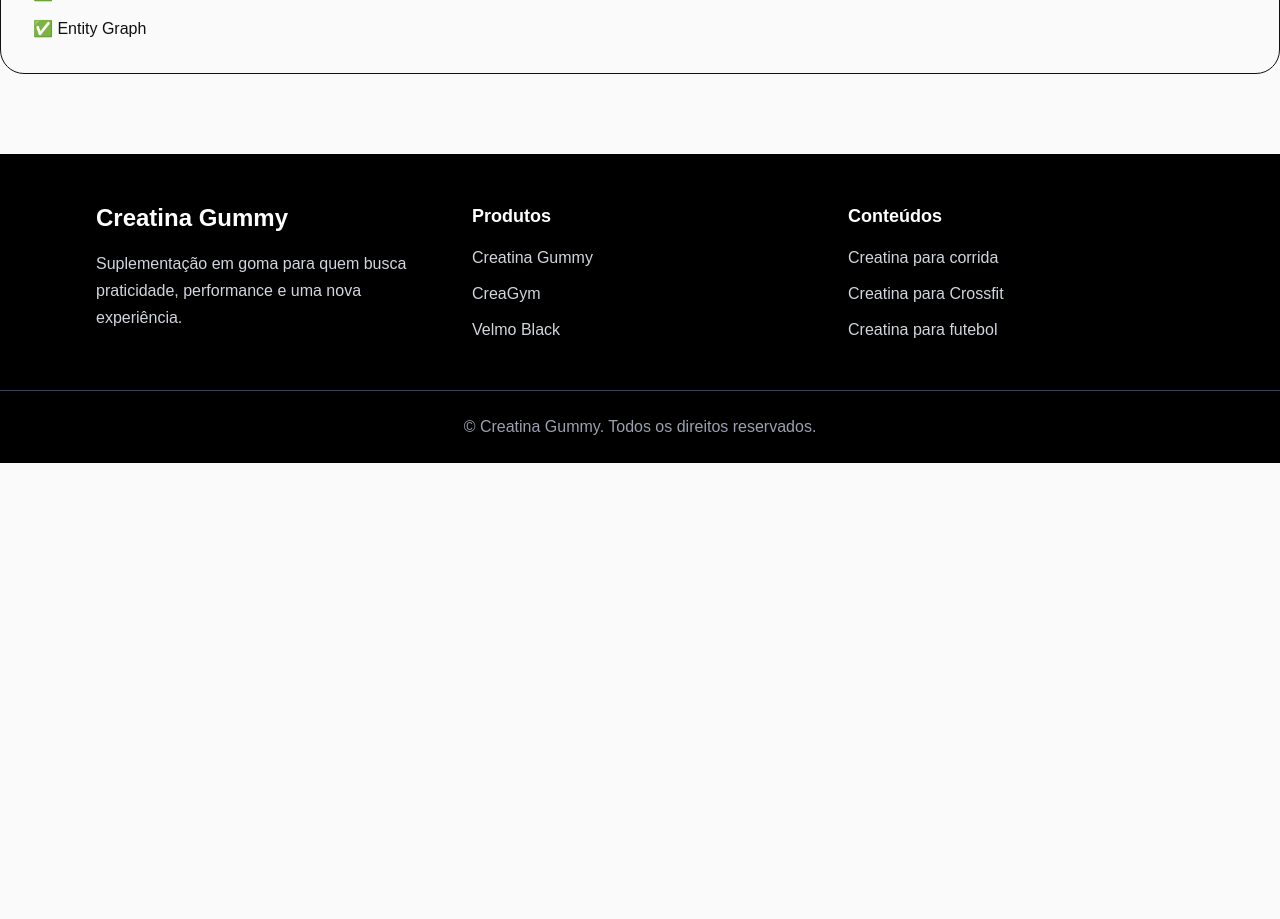
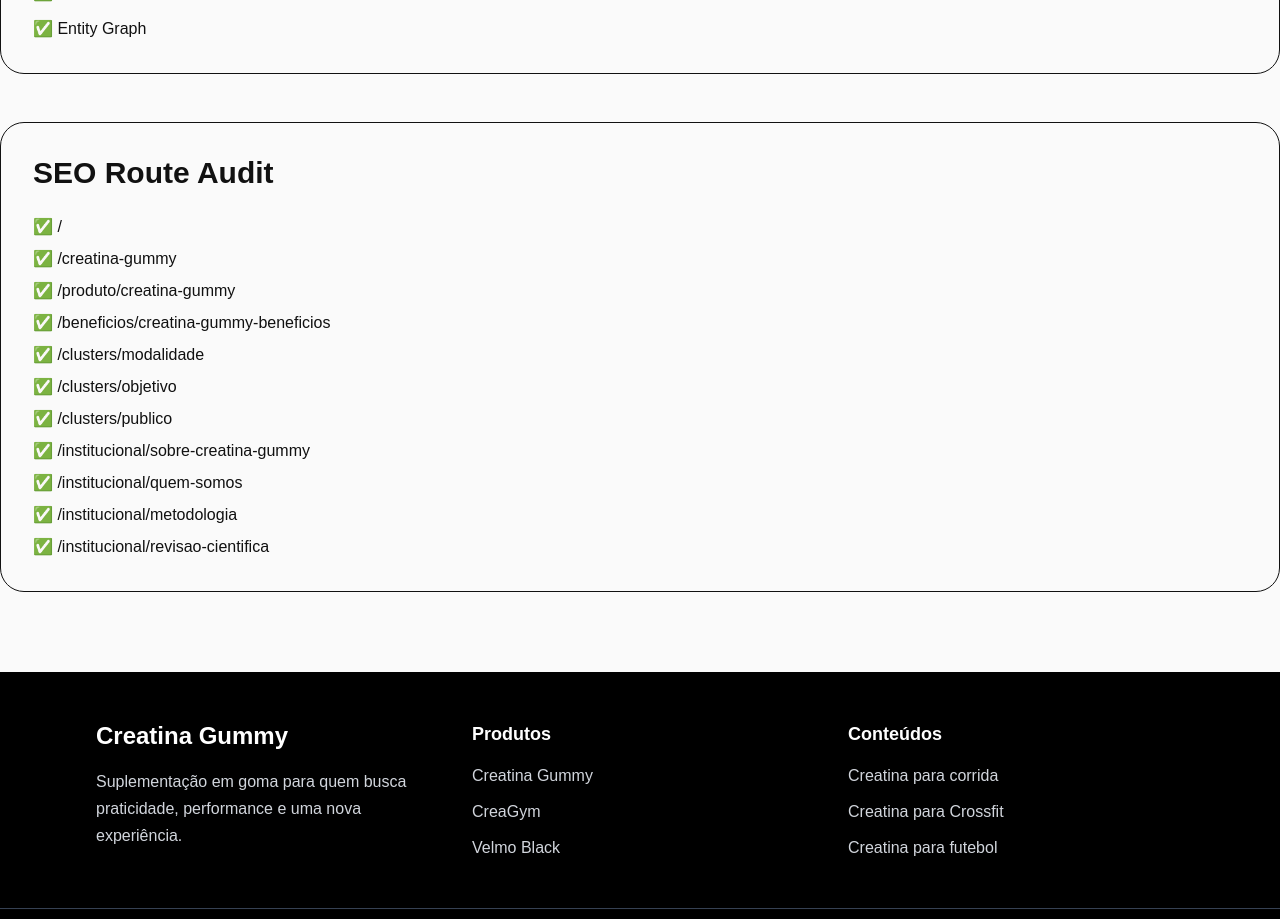
Before and after one commit to offondigital/velmora-creatina-gummy, a Next.js app: page / in a window 1280 px wide. Shown: the part 1820-2739 px from the top of the page. Before the commit the page ends 2283 px from the top, so only its background shows below. Built offline with nearby package versions, Linux system fonts and the light colour scheme.

Commit message:
route audit seo validation integrated

```diff
--- /dev/null
+++ b/app/components/RouteAudit.tsx
@@ -0,0 +1,70 @@
+const routes = [
+
+"/",
+
+"/creatina-gummy",
+
+"/produto/creatina-gummy",
+
+"/beneficios/creatina-gummy-beneficios",
+
+"/clusters/modalidade",
+
+"/clusters/objetivo",
+
+"/clusters/publico",
+
+"/institucional/sobre-creatina-gummy",
+
+"/institucional/quem-somos",
+
+"/institucional/metodologia",
+
+"/institucional/revisao-cientifica"
+
+];
+
+
+
+export default function RouteAudit(){
+
+
+return (
+
+<section className="mt-12 p-8 border rounded-3xl">
+
+
+<h2 className="text-3xl font-bold">
+
+SEO Route Audit
+
+</h2>
+
+
+
+<ul className="mt-6 space-y-2">
+
+
+{routes.map(route=>(
+
+
+<li key={route}>
+
+✅ {route}
+
+</li>
+
+
+))}
+
+
+</ul>
+
+
+</section>
+
+
+);
+
+
+}
--- a/app/layout.tsx
+++ b/app/layout.tsx
@@ -14,7 +14,9 @@
 import TopicAuthoritySchema from "./components/TopicAuthoritySchema";
 import KnowledgeGraphSchema from "./components/KnowledgeGraphSchema";
 import SEOHealthCheck from "./components/SEOHealthCheck";
+import RouteAudit from "./components/RouteAudit";
 import SchemaValidator from "./components/SchemaValidator";
+
 
 
 
@@ -47,14 +49,19 @@
 
 
 
+
 export const metadata: Metadata = {
 
 
 metadataBase:
 
 new URL(
+
 "https://creatinagummy.com.br"
+
 ),
+
+
 
 
 
@@ -67,12 +74,14 @@
 "Creatina Gummy | Creatina em goma",
 
 
+
 template:
 
 "%s | Creatina Gummy"
 
 
 },
+
 
 
 
@@ -104,8 +113,8 @@
 "suplemento de creatina"
 
 
+],
 
-],
 
 
 
@@ -125,16 +134,21 @@
 
 
 
+
 openGraph:{
 
 
 type:"website",
 
 
-url:"https://creatinagummy.com.br",
+url:
+
+"https://creatinagummy.com.br",
 
 
-title:"Creatina Gummy | Creatina em goma",
+title:
+
+"Creatina Gummy | Creatina em goma",
 
 
 description:
@@ -158,10 +172,14 @@
 twitter:{
 
 
-card:"summary_large_image",
+card:
+
+"summary_large_image",
 
 
-title:"Creatina Gummy | Creatina em goma",
+title:
+
+"Creatina Gummy | Creatina em goma",
 
 
 description:
@@ -169,7 +187,6 @@
 "Creatina gummy para praticidade e performance."
 
 }
-
 
 
 
@@ -196,7 +213,6 @@
 
 
 
-
 {
 
 
@@ -205,11 +221,9 @@
 "WebSite",
 
 
-
 "@id":
 
 "https://creatinagummy.com.br/#website",
-
 
 
 "url":
@@ -217,11 +231,9 @@
 "https://creatinagummy.com.br",
 
 
-
 "name":
 
 "Creatina Gummy",
-
 
 
 "publisher":{
@@ -231,11 +243,13 @@
 
 "https://creatinagummy.com.br/#organization"
 
+
 }
 
 
 
 },
+
 
 
 
@@ -249,11 +263,9 @@
 "Organization",
 
 
-
 "@id":
 
 "https://creatinagummy.com.br/#organization",
-
 
 
 "name":
@@ -261,18 +273,14 @@
 "Creatina Gummy",
 
 
-
 "url":
 
 "https://creatinagummy.com.br",
 
 
-
-
 "description":
 
 "Marca especializada em creatina em goma e conteúdos educativos sobre suplementação esportiva."
-
 
 
 }
@@ -301,7 +309,7 @@
 
 children:React.ReactNode;
 
-}>){
+}>) {
 
 
 
@@ -309,13 +317,10 @@
 
 
 
-
 <html lang="pt-BR">
 
 
-
 <body
-
 
 
 className={`${geistSans.variable} ${geistMono.variable}`}
@@ -323,6 +328,7 @@
 
 
 >
+
 
 
 
@@ -339,6 +345,8 @@
 
 
 <KnowledgeGraphSchema />
+
+
 
 
 
@@ -368,11 +376,15 @@
 
 
 
+
+
 <SchemaValidator
 
 schema={globalSchema}
 
 />
+
+
 
 
 
@@ -384,7 +396,11 @@
 
 
 
+
+
 {children}
+
+
 
 
 
@@ -396,13 +412,23 @@
 
 
 
+
+
+<RouteAudit />
+
+
+
+
+
+
+
 <Footer />
 
 
 
 
+
 </body>
-
 
 
 
@@ -413,4 +439,5 @@
 );
 
 
+
 }
```
